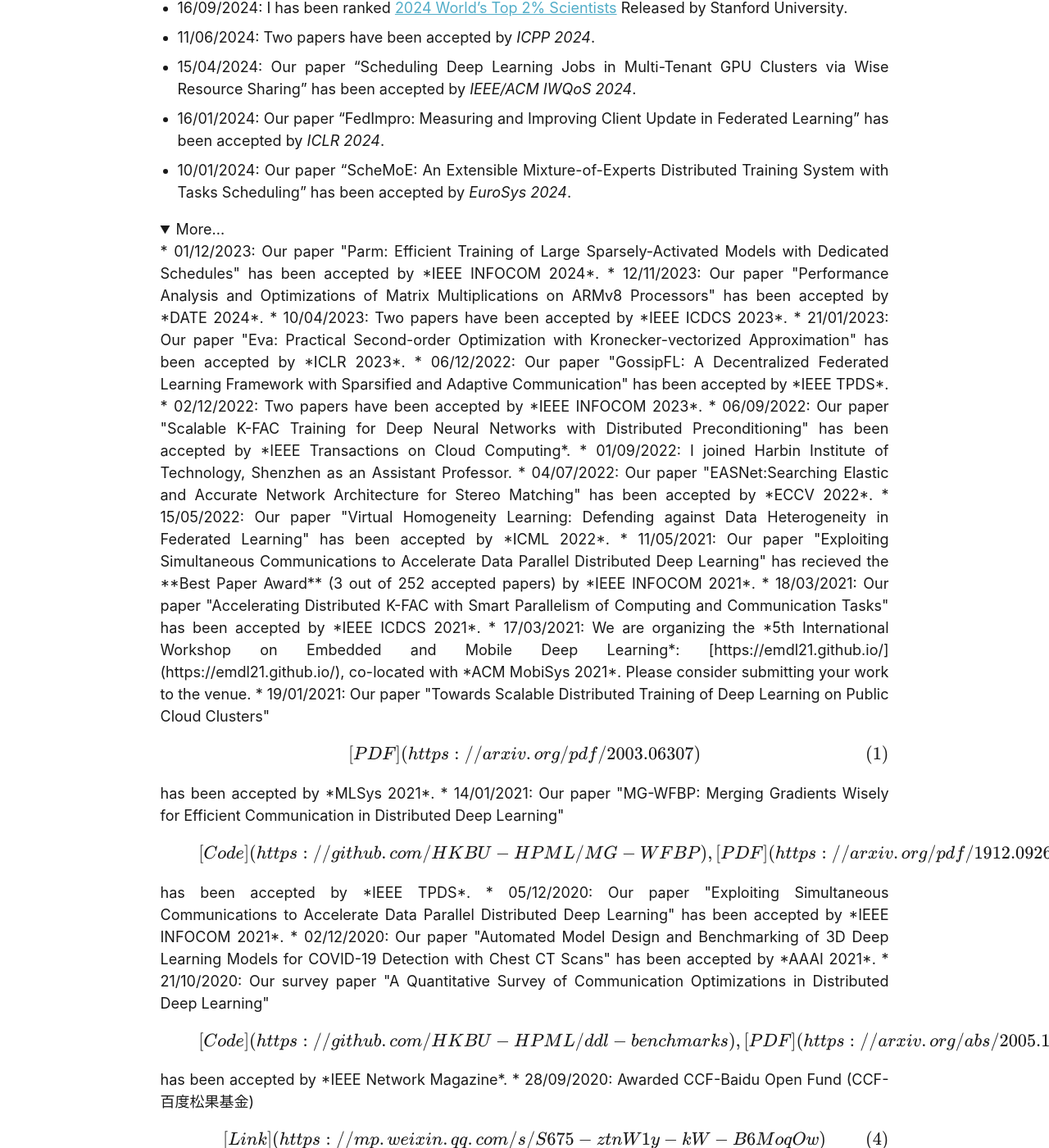
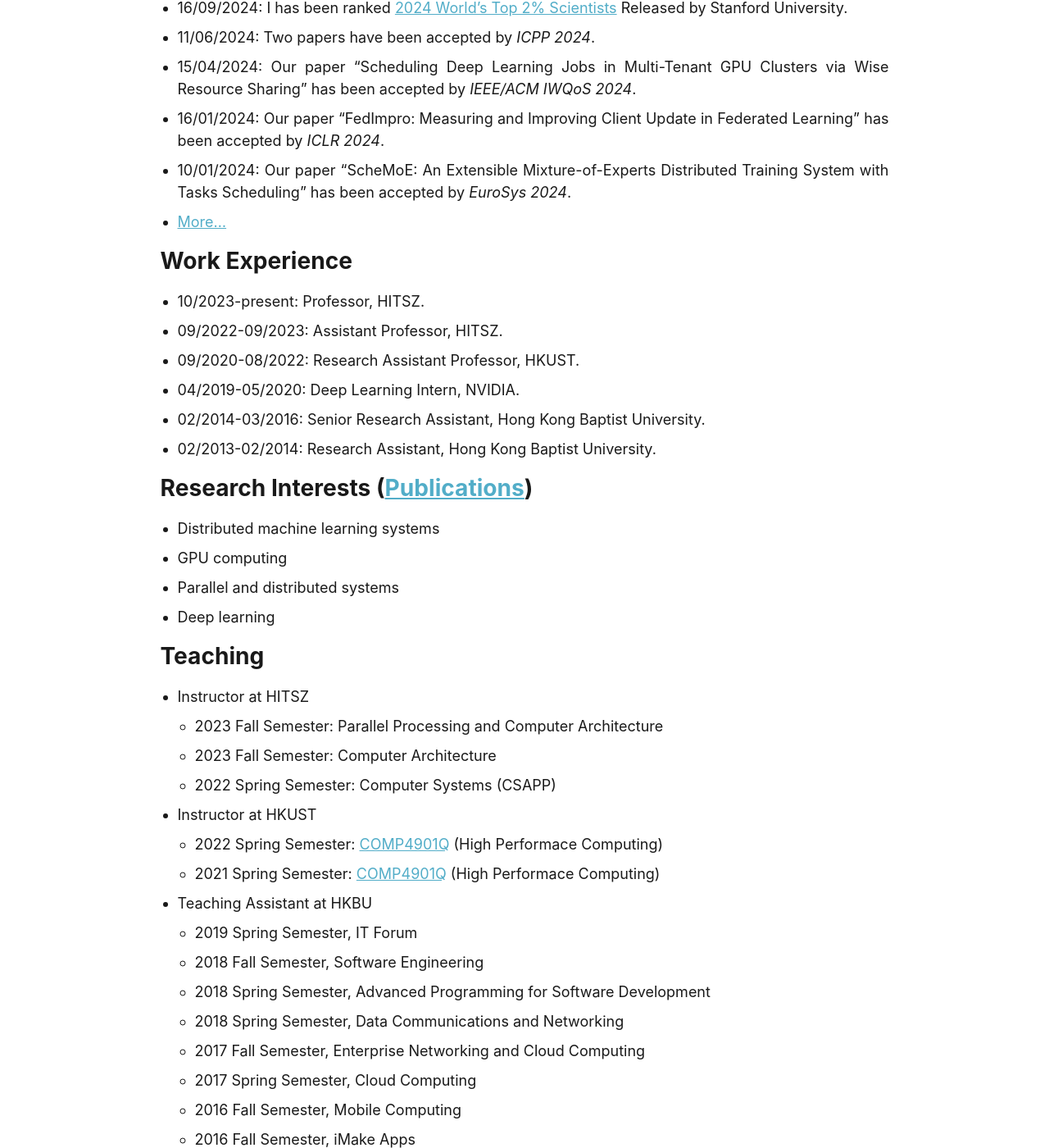
Before and after one commit to shaohuais/shaohuais.github.io, a Jekyll site: the page built from about.md, in a window 1280 px wide and 1400 px high, scrolled down 796 px. Shown: the whole window at 82% size. Built offline with Jekyll 4.4.1, drawn with Linux system fonts in a browser that asks for light colours; formulas are drawn with MathJax 3; some of the changed text lies outside the part shown.

Commit message:
add a new news page

```diff
--- a/about.md
+++ b/about.md
@@ -22,31 +22,7 @@ News
 - 15/04/2024: Our paper "Scheduling Deep Learning Jobs in Multi-Tenant GPU Clusters via Wise Resource Sharing" has been accepted by *IEEE/ACM IWQoS 2024*.
 - 16/01/2024: Our paper "FedImpro: Measuring and Improving Client Update in Federated Learning" has been accepted by *ICLR 2024*.
 - 10/01/2024: Our paper "ScheMoE: An Extensible Mixture-of-Experts Distributed Training System with Tasks Scheduling" has been accepted by *EuroSys 2024*.
-<details open>
-<summary>More...</summary>
-
-* 01/12/2023: Our paper "Parm: Efficient Training of Large Sparsely-Activated Models with Dedicated Schedules" has been accepted by *IEEE INFOCOM 2024*.
-* 12/11/2023: Our paper "Performance Analysis and Optimizations of Matrix Multiplications on ARMv8 Processors" has been accepted by *DATE 2024*.
-* 10/04/2023: Two papers have been accepted by *IEEE ICDCS 2023*.
-* 21/01/2023: Our paper "Eva: Practical Second-order Optimization with Kronecker-vectorized Approximation" has been accepted by *ICLR 2023*.
-* 06/12/2022: Our paper "GossipFL: A Decentralized Federated Learning Framework with Sparsified and Adaptive Communication" has been accepted by *IEEE TPDS*.
-* 02/12/2022: Two papers have been accepted by *IEEE INFOCOM 2023*.
-* 06/09/2022: Our paper "Scalable K-FAC Training for Deep Neural Networks with Distributed Preconditioning" has been accepted by *IEEE Transactions on Cloud Computing*.
-* 01/09/2022: I joined Harbin Institute of Technology, Shenzhen as an Assistant Professor.
-* 04/07/2022: Our paper "EASNet:Searching Elastic and Accurate Network Architecture for Stereo Matching" has been accepted by *ECCV 2022*.
-* 15/05/2022: Our paper "Virtual Homogeneity Learning: Defending against Data Heterogeneity in Federated Learning" has been accepted by *ICML 2022*.
-* 11/05/2021: Our paper "Exploiting Simultaneous Communications to Accelerate Data Parallel Distributed Deep Learning" has recieved the **Best Paper Award** (3 out of 252 accepted papers) by *IEEE INFOCOM 2021*.
-* 18/03/2021: Our paper "Accelerating Distributed K-FAC with Smart Parallelism of Computing and Communication Tasks" has been accepted by *IEEE ICDCS 2021*.
-* 17/03/2021: We are organizing the *5th International Workshop on Embedded and Mobile Deep Learning*: [https://emdl21.github.io/](https://emdl21.github.io/), co-located with *ACM MobiSys 2021*. Please consider submitting your work to the venue.
-* 19/01/2021: Our paper "Towards Scalable Distributed Training of Deep Learning on Public Cloud Clusters" \[[PDF](https://arxiv.org/pdf/2003.06307)\] has been accepted by *MLSys 2021*.
-* 14/01/2021: Our paper "MG-WFBP: Merging Gradients Wisely for Efficient Communication in Distributed Deep Learning" \[[Code](https://github.com/HKBU-HPML/MG-WFBP), [PDF](https://arxiv.org/pdf/1912.09268)\] has been accepted by *IEEE TPDS*.
-* 05/12/2020: Our paper "Exploiting Simultaneous Communications to Accelerate Data Parallel Distributed Deep Learning" has been accepted by *IEEE INFOCOM 2021*.
-* 02/12/2020: Our paper "Automated Model Design and Benchmarking of 3D Deep Learning Models for COVID-19 Detection with Chest CT Scans" has been accepted by *AAAI 2021*.
-* 21/10/2020: Our survey paper "A Quantitative Survey of Communication Optimizations in Distributed Deep Learning" \[[Code](https://github.com/HKBU-HPML/ddl-benchmarks), [PDF](https://arxiv.org/abs/2005.13247)\] has been accepted by *IEEE Network Magazine*.
-* 28/09/2020: Awarded CCF-Baidu Open Fund (CCF-百度松果基金) \[[Link](https://mp.weixin.qq.com/s/S675-ztnW1y-kW-B6MoqOw)\].
-* 01/09/2020: I start my academic position as a RAP at HKUST.
-
-</details>
+- [More...]({{ site.url }}/news/index.html)
 
 Work Experience
 ======
```
Also changed, not shown: _pages/news.md (added, +42 -0 lines), 3 other files.
